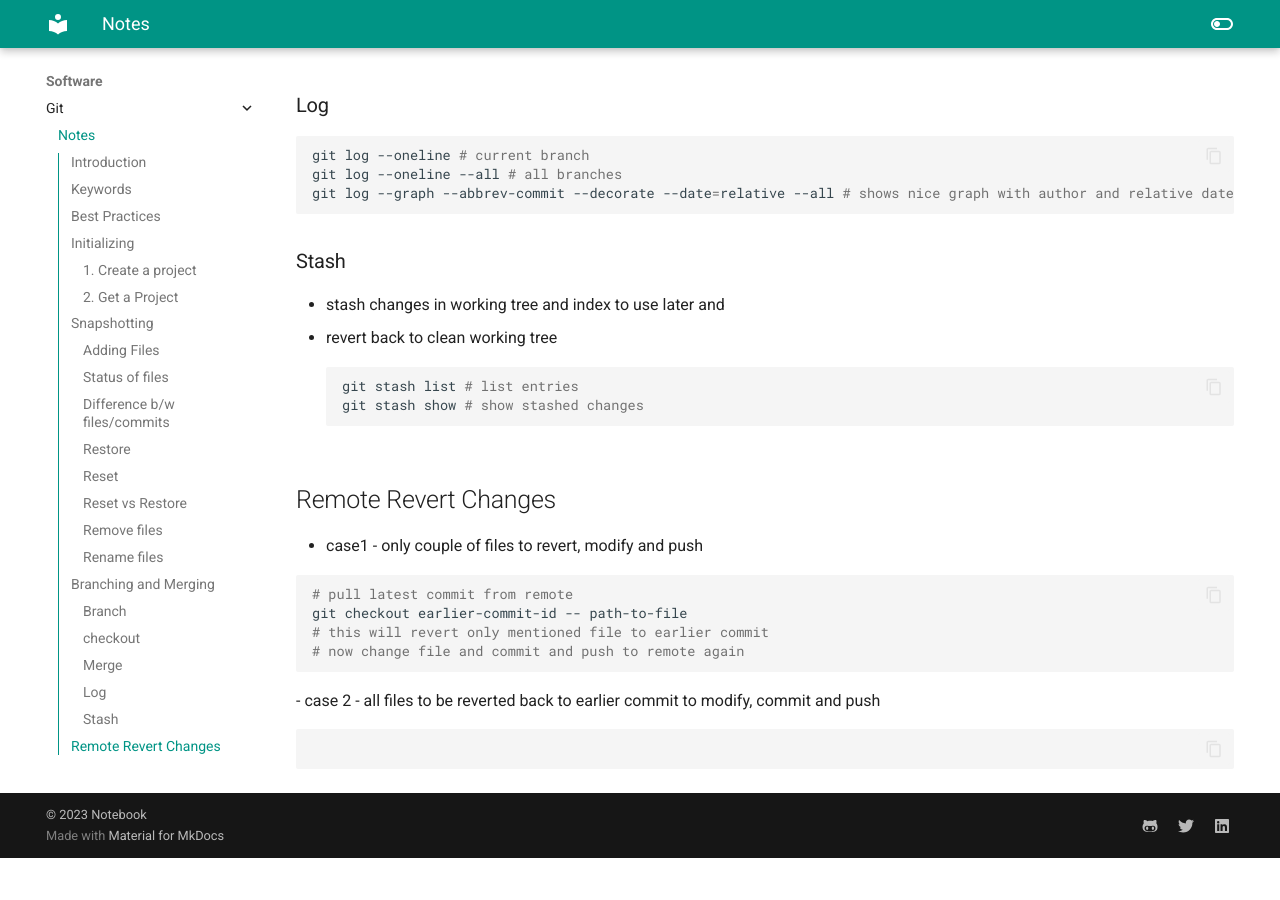
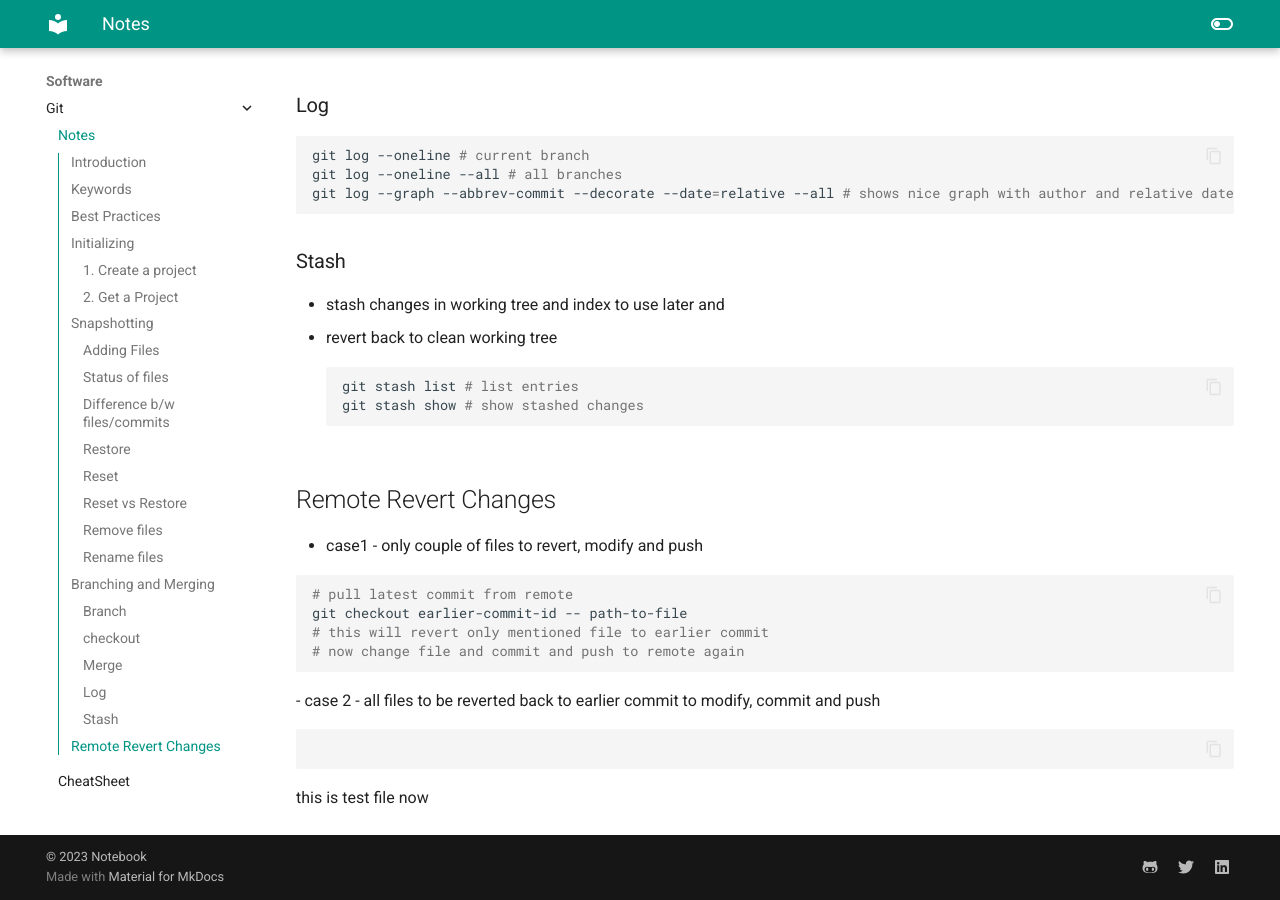
Before and after one commit to rajpal-virk/learning-notes, an MkDocs documentation site: the page built from docs/software/git/git-notes.md, in a window 1280 px wide and 900 px high, scrolled down 4945 px. Built offline with MkDocs 1.6.1 and Material for MkDocs 9.7.7, drawn with Linux system fonts in a browser that asks for light colours; before the commit the page ends 5803 px from its top, so only the background shows below that.

Commit message:
git notes updated

````diff
--- a/docs/software/git/git-notes.md
+++ b/docs/software/git/git-notes.md
@@ -226,3 +226,4 @@
 ```shell
 
 ```
+this is test file now
````
